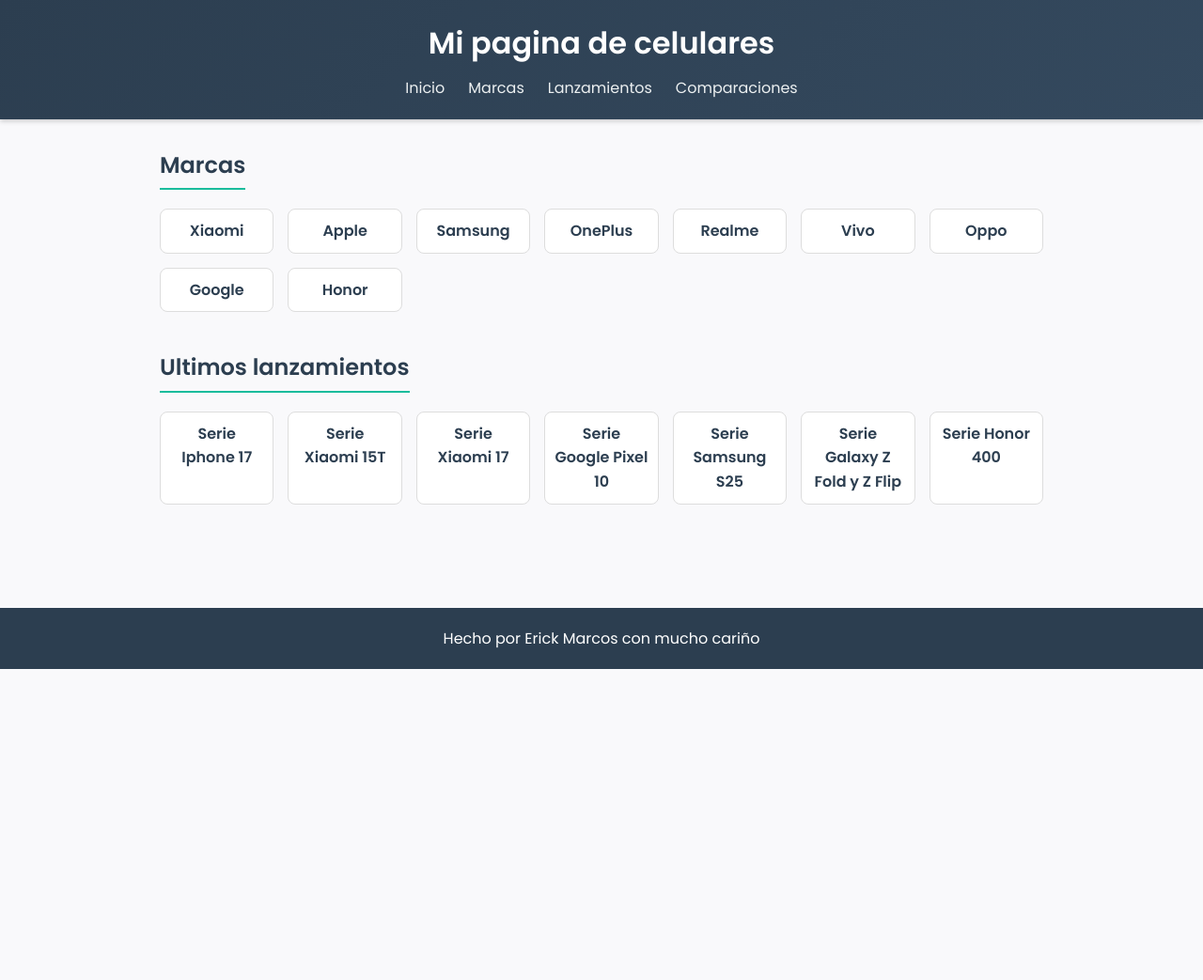
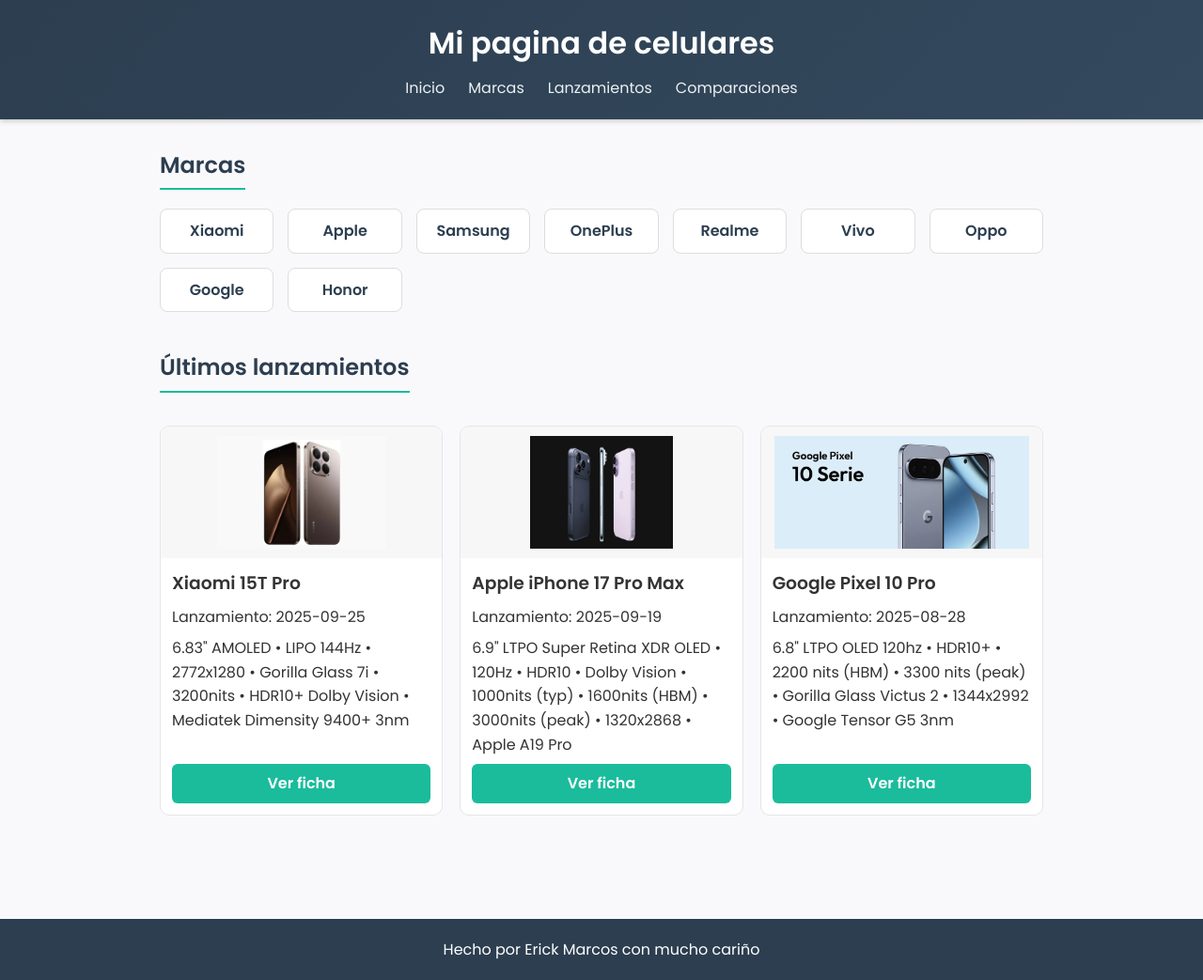
Before and after one commit to Marckytos/Mi-Pagina-Celulares, a plain HTML site: page index.html in a window 1280 px wide. Shown: the whole page at 94% size. Before the commit the page ends 800 px from the top, so only its background shows below. Drawn offline with Linux system fonts and the light colour scheme.

Commit message:
Creación de archivo Json y modifcacion de los ultimos lanzamientos mediante el scripJS

```diff
--- /dev/null
+++ b/data/phones.json
@@ -0,0 +1,109 @@
+[
+  {
+    "id": "xiaomi-15t-pro",
+    "brand": "Xiaomi",
+    "model": "15T Pro",
+    "series": "15T",
+    "releaseDate": "2025-09-25",
+    "variants": [
+      {
+        "region": "Global",
+        "sku": "15T-PRO-12-256",
+        "ram": "12 GB",
+        "storage": "256 GB",
+        "priceUSD": 860,
+        "bands": ["GSM","WCDMA","LTE","5G"],
+        "os": "Xiaomi HyperOS 2 (Android 15)"
+      },
+      {
+        "region": "China",
+        "sku": "15T-PRO-12-512",
+        "ram": "12 GB",
+        "storage": "512 GB",
+        "priceUSD": 970,
+        "bands": ["GSM","WCDMA","LTE","5G"],
+        "os": "Xiaomi HyperOS 3 (Android 16)"
+      }
+    ],
+    "specs": {
+      "display": "6.83\" AMOLED • LIPO 144Hz • 2772x1280 • Gorilla Glass 7i • 3200nits • HDR10+ Dolby Vision ",
+      "cpu": "Mediatek Dimensity 9400+ 3nm",
+      "gpu": "Immortalis-G925 MC12",
+      "battery": "5500mAh (typ) Xiaomi surge Battery",
+      "charging": "90W wired HyperCharge, 50W wireless",
+      "rearCamera": "50 MP (wide) Light Fusion 900 Leica 23mm main camera + 12 MP (ultrawide) + 50 MP (tele) Leica 115mm super telephoto camera",
+      "frontCamera": "32 MP",
+      "dimensions": "162.7 x 77.9 x 7.96 mm",
+      "weight": "210 g"
+    },
+    "images": ["/Recursos/Imagenes/Xiaomi-15T-series.webp"],
+    "officialLink": "https://www.mi.com/global/product/xiaomi-15t-pro/specs",
+    "sources": ["https://www.gsmarena.com/xiaomi_15t_pro_5g-14178.php"]
+  },
+  {
+    "id": "iphone-17-pro-max",
+    "brand": "Apple",
+    "model": "iPhone 17 Pro Max",
+    "series": "iPhone 17",
+    "releaseDate": "2025-09-19",
+    "variants": [
+      {
+        "region": "Global",
+        "sku": "A3526",
+        "ram": "12 GB",
+        "storage": "256 GB",
+        "priceUSD": 1199,
+        "os": "iOS 26"
+      }
+    ],
+    "specs": {
+      "display": "6.9\" LTPO Super Retina XDR OLED • 120Hz • HDR10 • Dolby Vision • 1000nits (typ) • 1600nits (HBM) • 3000nits (peak) • 1320x2868 ",
+      "cpu": "Apple A19 Pro",
+      "gpu": "Apple GPU",
+      "battery": "4832mAh (Nano SIM model), 5088mAh (eSIM only model)",
+      "charging": "25W wired / wireless",
+      "rearCamera": "48 MP (wide) main camera 24mm + 48 MP (periscope telephoto) 100mm  + 48 MP (ultra wide) 13mm",
+      "frontCamera": "18 MP",
+      "dimensions": "163.4 x 78 x 8.8 mm",
+      "weight": "233 g"
+    },
+    "images": ["/Recursos/Imagenes/iPhone_17-series.webp"],
+    "officialLink": "https://www.apple.com/iphone-17-pro/",
+    "sources": ["https://m.gsmarena.com/apple_iphone_17_pro_max-13964.php"]
+  },
+  {
+    "id": "Google-Pixel-10-Pro-XL",
+    "brand": "Google",
+    "model": "Pixel 10 Pro",
+    "series": "Pixel 10",
+    "releaseDate": "2025-08-28",
+    "variants":[
+        {
+            "region": "Global",
+            "sku": "Pixel-10-PRO-16-256",
+            "ram":"16 GB",
+            "storage":"256 GB",
+            "priceUSD":1200,
+            "OS": "Android 16"
+        }
+    ],
+    "specs":{
+        "display":"6.8\" LTPO OLED 120hz • HDR10+ • 2200 nits (HBM) • 3300 nits (peak) • Gorilla Glass Victus 2 • 1344x2992",
+        "cpu": "Google Tensor G5 3nm",
+        "gpu": "PowerVR DXT-48-1536",
+        "battery": "5200mAh Li-Ion",
+        "charging": "45W wired, 25W wireless",
+        "rearCamera": "50 MP (wide) main camera 25mm + 48 MP (periscope telephoto) 113mm 5x optical zoom + 48 MP (ultrawide) 123°",
+        "frontCamera": "42 MP (ultrawide) 17mm",
+        "dimensions": "162.8 x 76.6 x 8.5mm",
+        "weight": "232 g"
+    },
+    "images":["Recursos/Imagenes/seobild_pixel10_series.webp"],
+    "officialLink":"https://store.google.com/product/pixel_10_pro?hl=es-419&pli=1",
+    "sources":["https://m.gsmarena.com/google_pixel-10_pro_xl_5g-13988.php"]
+
+
+  }
+
+
+]
--- a/index.html
+++ b/index.html
@@ -24,31 +24,23 @@
         <section>
             <h2>Marcas</h2>
             <ul>
-                <li><a href="/Pages/Xiaomi.html" target="_blank">Xiaomi</a></li>
-                <li><a href="/Pages/Apple.html" target="_blank">Apple</a></li>
-                <li><a href="/Pages/Samsung.html" target="_blank">Samsung</a></li>
-                <li><a href="/Pages/OnePlus.html" target="_blank">OnePlus</a></li>
-                <li><a href="/Pages/Realme.html" target="_blank">Realme</a></li>
-                <li><a href="/Pages/Vivo.html" target="_blank">Vivo</a></li>
-                <li><a href="/Pages/Oppo.html" target="_blank">Oppo</a></li>
-                <li><a href="/Pages/Google.html" target="_blank">Google</a></li>
-                <li><a href="/Pages/Honor.html" target="_blank">Honor</a></li>
+                <li><a href="/Pages/Xiaomi.html">Xiaomi</a></li>
+                <li><a href="/Pages/Apple.html">Apple</a></li>
+                <li><a href="/Pages/Samsung.html">Samsung</a></li>
+                <li><a href="/Pages/OnePlus.html">OnePlus</a></li>
+                <li><a href="/Pages/Realme.html">Realme</a></li>
+                <li><a href="/Pages/Vivo.html">Vivo</a></li>
+                <li><a href="/Pages/Oppo.html">Oppo</a></li>
+                <li><a href="/Pages/Google.html">Google</a></li>
+                <li><a href="/Pages/Honor.html">Honor</a></li>
             </ul>
         </section>
 
-        <section>
-            <h2>Ultimos lanzamientos</h2>
-            <ul>
-                <li><a href="#">Serie Iphone 17</a></li>
-                <li><a href="#">Serie Xiaomi 15T</a></li>
-                <li><a href="#">Serie Xiaomi 17</a></li>
-                <li><a href="#">Serie Google Pixel 10</a></li>
-                <li><a href="#">Serie Samsung S25</a></li>
-                <li><a href="#">Serie Galaxy Z Fold y Z Flip</a></li>
-                <li><a href="#">Serie Honor 400</a></li>
-            </ul>
+    <section>
+        <h2>Últimos lanzamientos</h2>
+        <div id="lanzamientos-list" class="cards-grid"></div>
+    </section>
 
-        </section>
     </main>
 
     <footer>
--- a/script.js
+++ b/script.js
@@ -0,0 +1,42 @@
+document.addEventListener('DOMContentLoaded', () => {
+  fetch('/data/phones.json')
+    .then(res => res.json())
+    .then(phones => renderPhones(phones))
+    .catch(err => {
+      console.error('Error cargando phones.json', err);
+      const c = document.getElementById('lanzamientos-list');
+      if (c) c.innerHTML = '<p>No se pudieron cargar los lanzamientos.</p>';
+    });
+
+  function renderPhones(phones) {
+    const container = document.getElementById('lanzamientos-list');
+    if (!container) return;
+    container.innerHTML = phones.map(phoneCardHTML).join('');
+  }
+
+  function phoneCardHTML(phone) {
+    const img = phone.images && phone.images[0] ? phone.images[0] : '/Recursos/Imagenes/placeholder.png';
+    return `
+      <article class="card">
+        <img src="${img}" alt="${phone.brand} ${phone.model}" class="card-img">
+        <div class="card-body">
+          <h3>${escapeHtml(phone.brand)} ${escapeHtml(phone.model)}</h3>
+          <p class="release">Lanzamiento: ${escapeHtml(phone.releaseDate)}</p>
+          <p class="small">${escapeHtml(phone.specs.display)} • ${escapeHtml(phone.specs.cpu)}</p>
+          <a class="btn" href="phone.html?id=${phone.id}">Ver ficha</a>
+        </div>
+      </article>
+    `;
+  }
+
+  // pequeña función para evitar inyección accidental
+  function escapeHtml(text) {
+    if (!text && text !== 0) return '';
+    return String(text)
+      .replace(/&/g, '&amp;')
+      .replace(/</g, '&lt;')
+      .replace(/>/g, '&gt;')
+      .replace(/"/g, '&quot;')
+      .replace(/'/g, '&#039;');
+  }
+});
--- a/styles.css
+++ b/styles.css
@@ -102,3 +102,52 @@
   padding: 20px 0;
   margin-top: 40px;
 }
+
+/* Grid de tarjetas */
+.cards-grid {
+  display: grid;
+  grid-template-columns: repeat(auto-fit, minmax(220px, 1fr));
+  gap: 18px;
+  margin-top: 15px;
+}
+
+/* Card */
+.card {
+  background: #fff;
+  border: 1px solid #e6e6e6;
+  border-radius: 10px;
+  overflow: hidden;
+  display: flex;
+  flex-direction: column;
+  transition: transform .15s ease, box-shadow .15s ease;
+}
+
+.card-img {
+  width: 100%;
+  height: 140px;
+  object-fit: contain;
+  background: #f7f7f7;
+  padding: 10px;
+}
+
+.card-body {
+  padding: 12px;
+  display: flex;
+  flex-direction: column;
+  gap: 8px;
+  flex: 1;
+}
+
+.btn {
+  display: inline-block;
+  padding: 8px 12px;
+  background: #1abc9c;
+  color: white;
+  border-radius: 6px;
+  text-decoration: none;
+  font-weight: 600;
+  text-align: center;
+  margin-top: auto;
+}
+
+.card:hover { transform: translateY(-4px); box-shadow: 0 8px 20px rgba(0,0,0,0.08); }
```
Also changed, not shown: phone.html (added, +50 -0 lines), Recursos/Imagenes/Xiaomi-15T-series.webp (added), Recursos/Imagenes/iPhone_17-series.webp (added), Recursos/Imagenes/s25-series.webp (added), Recursos/Imagenes/seobild_pixel10_series.webp (added), Recursos/Imagenes/serie-honor-400.webp (added), Recursos/Imagenes/xiaomi-17-series.webp (added).
